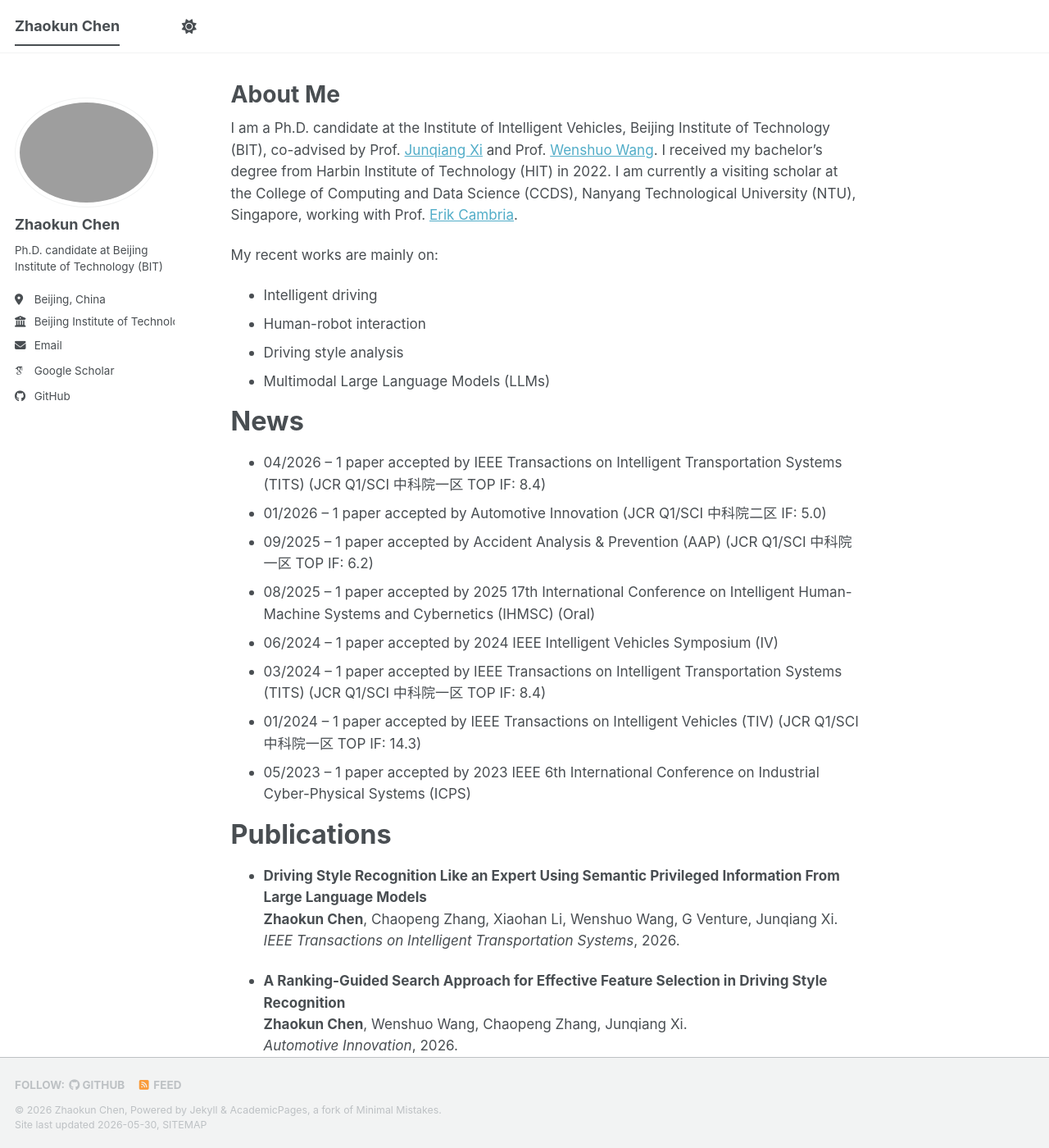
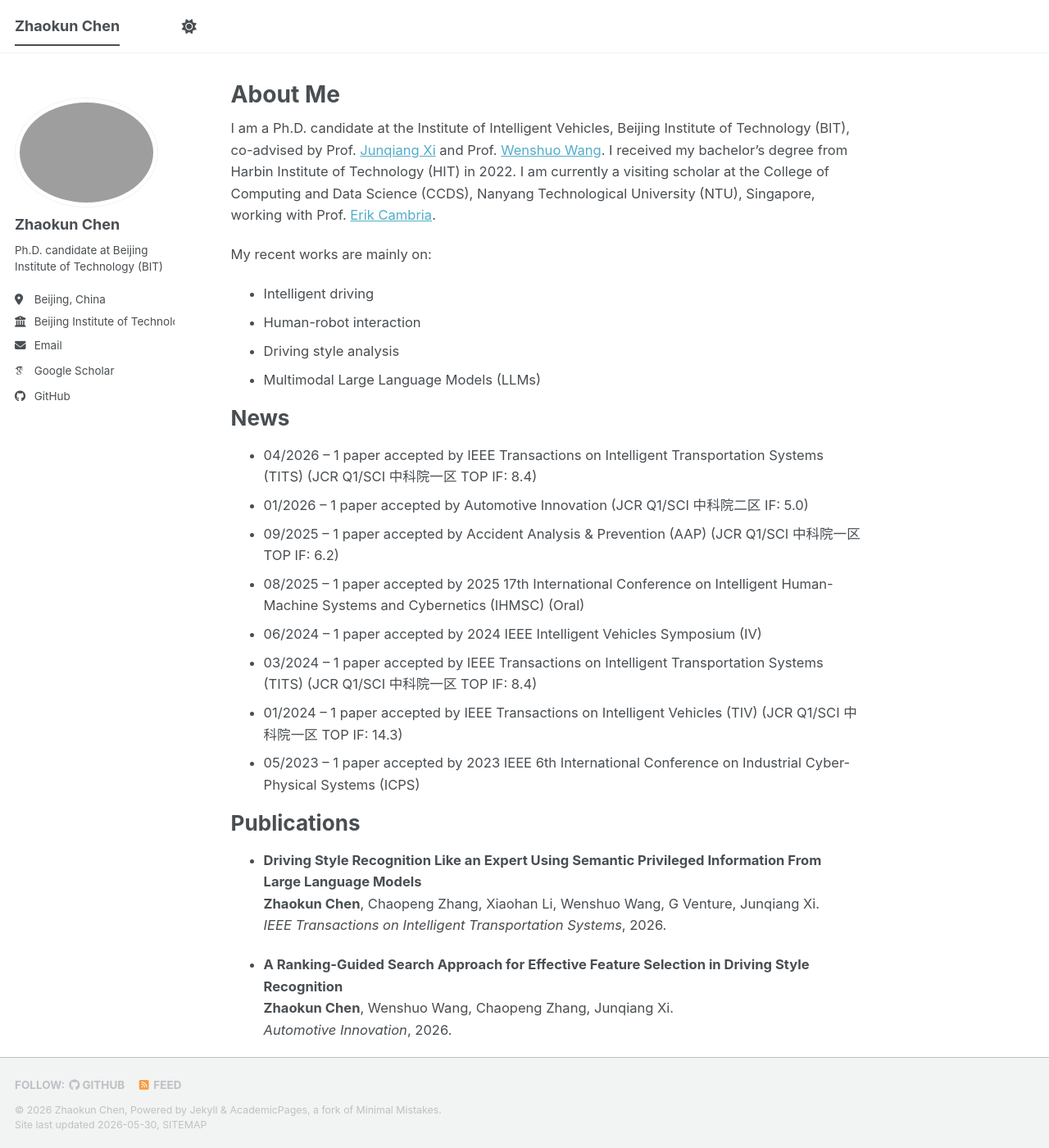
Before and after one commit to zhaokun-bit/zhaokun-bit.github.io, a Jekyll site: the page built from _pages/about.md, in a window 1280 px wide and 1400 px high. Shown: the whole window at 82% size. Built offline with Jekyll 4.4.1, drawn with Linux system fonts in a browser that asks for light colours; some web fonts are replaced; a script bundle is joined from its source files by our own code; library files that are not in the unit come from our copies.

Commit message:
Update main.scss

```diff
--- a/assets/css/main.scss
+++ b/assets/css/main.scss
@@ -42,16 +42,28 @@
     "vendor/font-awesome/brands"
 ;
 
-/* 🎓 自定义学术主页右侧主内容区字号微调 */
+/* 🎓 自定义学术主页右侧主内容区字号（整体精致缩小版） */
 .page__content {
-  font-size: 0.95rem !important; /* 调整正文字体大小，默认通常是 1rem 或更高，这里将其轻微缩小 */
+  font-size: 0.9rem !important; /* 进一步轻微收紧整体正文字号 */
 
-  h1, .page__title { font-size: 1.8rem !important; } /* About Me 大标题字号 */
-  h2 { font-size: 1.4rem !important; } /* News 等二级标题字号 */
-  h3 { font-size: 1.15rem !important; } /* 三级标题字号 */
+  h1, .page__title {
+    font-size: 1.45rem !important; /* 🌟 核心改动：把 About Me 这种最大标题明显缩小 */
+    margin-top: 1rem !important;
+    margin-bottom: 0.8rem !important;
+  }
+
+  h2 {
+    font-size: 1.25rem !important; /* 🌟 核心改动：把 News 这种二级标题明显缩小 */
+    margin-top: 1.2rem !important;
+    margin-bottom: 0.6rem !important;
+  }
+
+  h3 {
+    font-size: 1.05rem !important; /* 三级标题字号微调 */
+  }
 
   p, li {
-    font-size: 0.95rem !important; /* 确保段落和列表项（研究方向、新闻列表）字号整齐一致 */
-    line-height: 1.55 !important; /* 稍微优化行间距，让整体阅读更松弛、透气 */
+    font-size: 0.92rem !important; /* 让正文段落和列表文字大小高度统一 */
+    line-height: 1.6 !important; /* 轻微拉大行间距，字变小后配合更宽的行距，视觉上会非常像国外顶尖实验室的极简风 */
   }
 }
```
